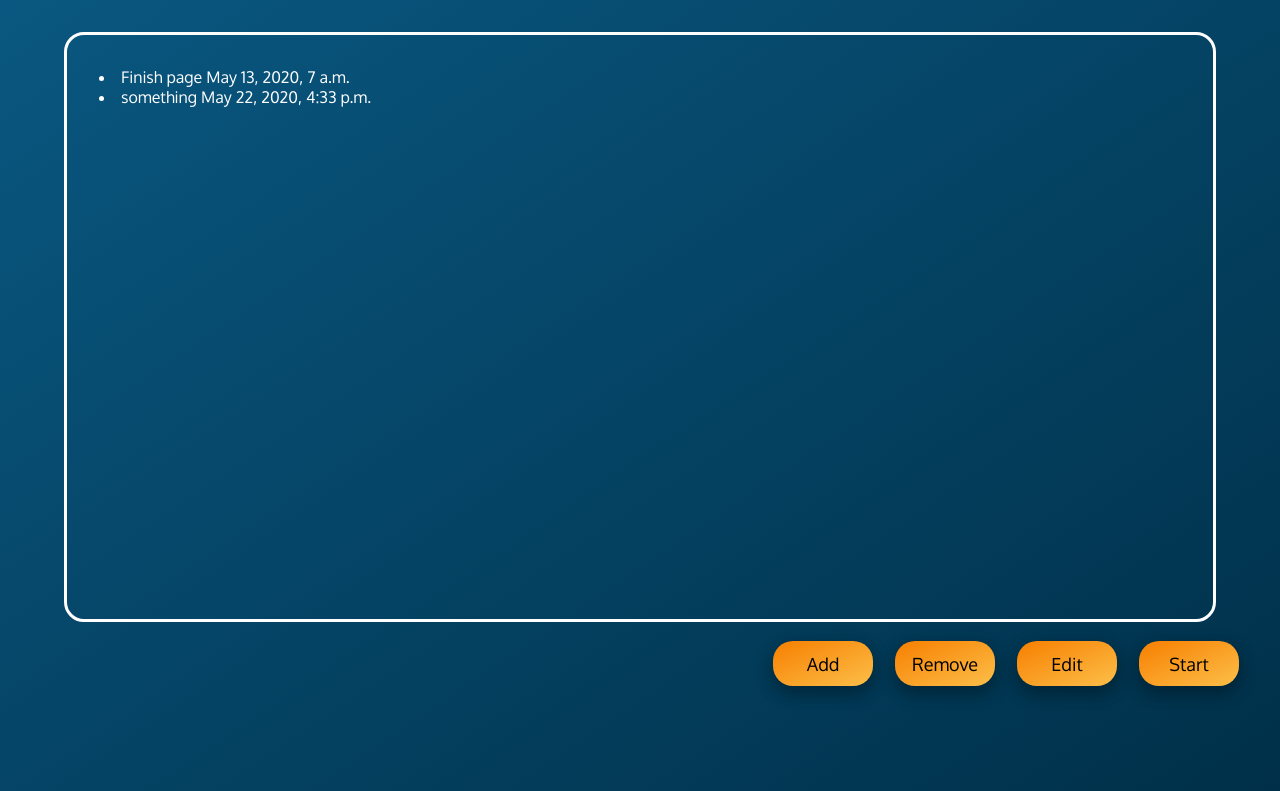
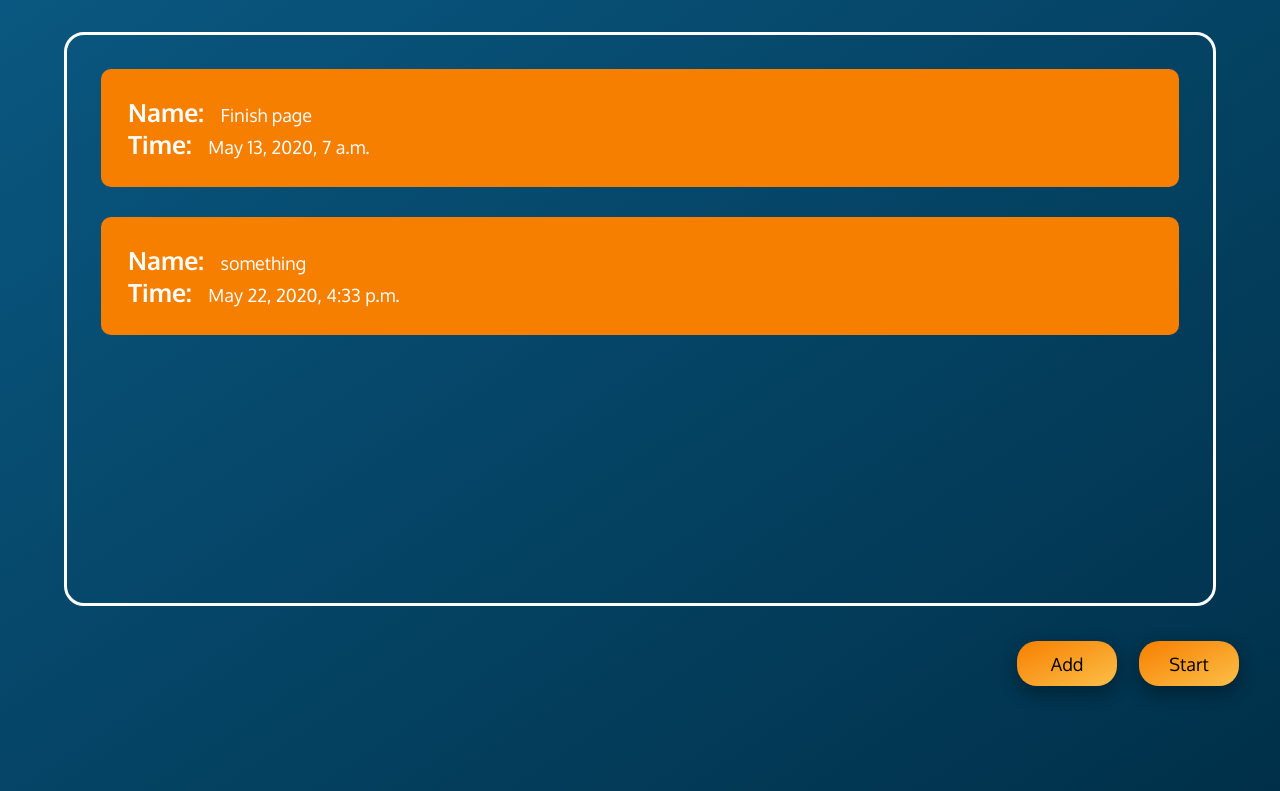
Before and after one commit to FIUSHerson/CS_TimedReminders_Django, a Django app: page / in a window 1280 px wide. Shown: the part 73-864 px from the top of the page. Run offline with Django 3.2, Linux system fonts and the light colour scheme; data comes from the database, SQL or seed files in the repository.

Commit message:
Edited CSS to look fancy

```diff
--- a/StoredTime/static/style-universal.css
+++ b/StoredTime/static/style-universal.css
@@ -32,6 +32,10 @@ body {
   to {
     opacity: 100%;
   }
+}
+
+br {
+  line-height: 200px;
 }
 
 .buttons {
@@ -147,12 +151,36 @@ body {
   border-style: solid;
 
   margin: 2em;
-  padding: 2em;
+  padding: 1.5em;
   min-height: 65vh;
   max-height: 65vh;
 }
 
 .time-lists {
   color: white;
+  list-style: none;
+  background-color: #f77f00;
+  border-radius: 10px;
+
+  margin: 10px;
+  margin-bottom: 30px;
+  padding: 1.5em;
+  font-size: large;
 }
+
+.list-name {
+  font-size: 25px;
+  font-weight: 1000;
+  display: inline;
+}
+.list-text-content {
+  display: inline;
+  margin-left: 10px;
+}
+
+.icons {
+  right: 0;
+
+}
+
 /*# sourceMappingURL=style-universal.css.map */
--- a/StoredTime/templates/main.html
+++ b/StoredTime/templates/main.html
@@ -16,11 +16,22 @@
     </header>
 
 
-    <div class="content">
+    <div class="content" id="main-list">
       {% for time in object_list %}
       <li class="time-lists">
-        {{ time.name }}
-        {{ time.time_targ }}
+        <div class="list_text">
+
+          <p class="list-name">Name: </p>
+          <p class="list-text-content">{{ time.name }}</p>
+          <br style="line-height: 200">
+          <p class="list-name">Time: </p>
+          <p class="list-text-content">{{ time.time_targ }}</p>
+
+        </div>
+
+        <div class="icons">
+
+        </div>
       </li>
       {% empty %}
       <p>There is nothing here! Press Add to get started.</p>
@@ -29,8 +40,6 @@
 
     <div class="buttons">
         <button id="add-button" class="action-buttons">Add</button>
-        <button id="remove-button" class="action-buttons">Remove</button>
-        <button id="edit-button" class="action-buttons">Edit</button>
         <button id="start-button" class="action-buttons">Start</button>
     </div>
 
```
Also changed, not shown: StoredTime/templates/countdown.html (+15 -1 lines), StoredTime/static/close.png (added), StoredTime/static/edit.png (added).
